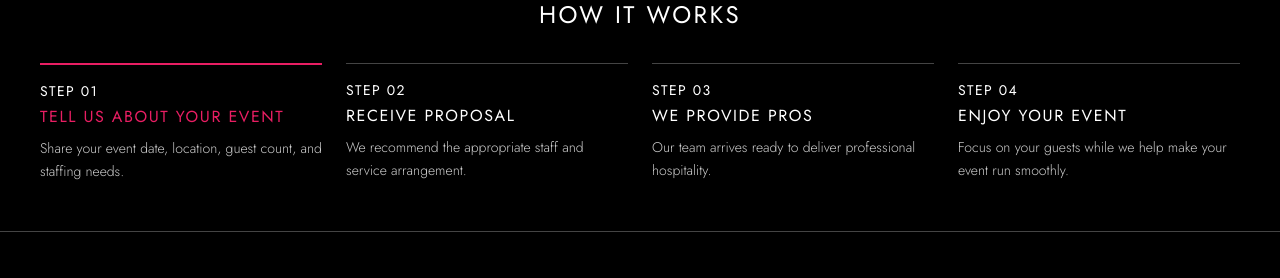
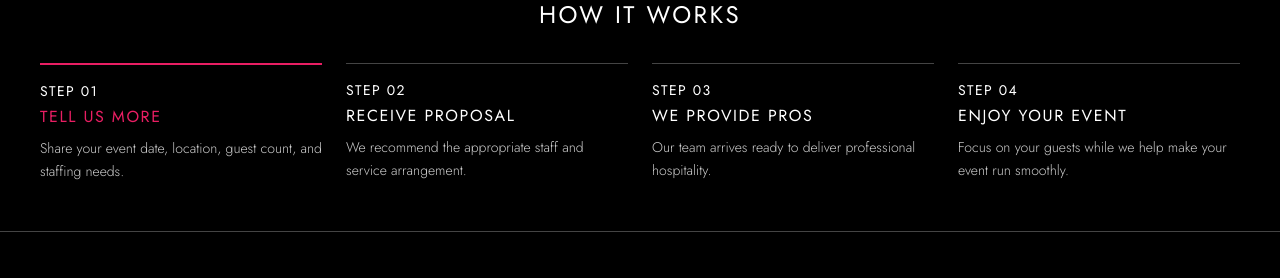
Before and after one commit to MIAMIX-io/MIAMIX.VIP-Site, a Jekyll site: the page events.html, which Jekyll copies as it is, in a window 1280 px wide and 900 px high, scrolled down 1609 px. Shown: the part 155-433 px from the top of the window. Built offline with Jekyll 4.4.1, drawn with Linux system fonts in a browser that asks for light colours; nearby versions of some CDN libraries.

Commit message:
Update events.html

```diff
--- a/events.html
+++ b/events.html
@@ -226,7 +226,7 @@
         <div class="grid grid-cols-1 sm:grid-cols-2 lg:grid-cols-4 gap-6">
             <div class="border-t-2 border-brand-magenta pt-4">
                 <span class="text-white font-normal text-sm tracking-widest mb-1 block">STEP 01</span>
-                <h3 class="font-normal uppercase tracking-widest mb-2 text-base text-brand-magenta">Tell us about your event</h3>
+                <h3 class="font-normal uppercase tracking-widest mb-2 text-base text-brand-magenta">Tell us more</h3>
                 <p class="text-brand-secondary text-sm leading-relaxed">Share your event date, location, guest count, and staffing needs.</p>
             </div>
             <div class="border-t border-brand-border pt-4">
```
